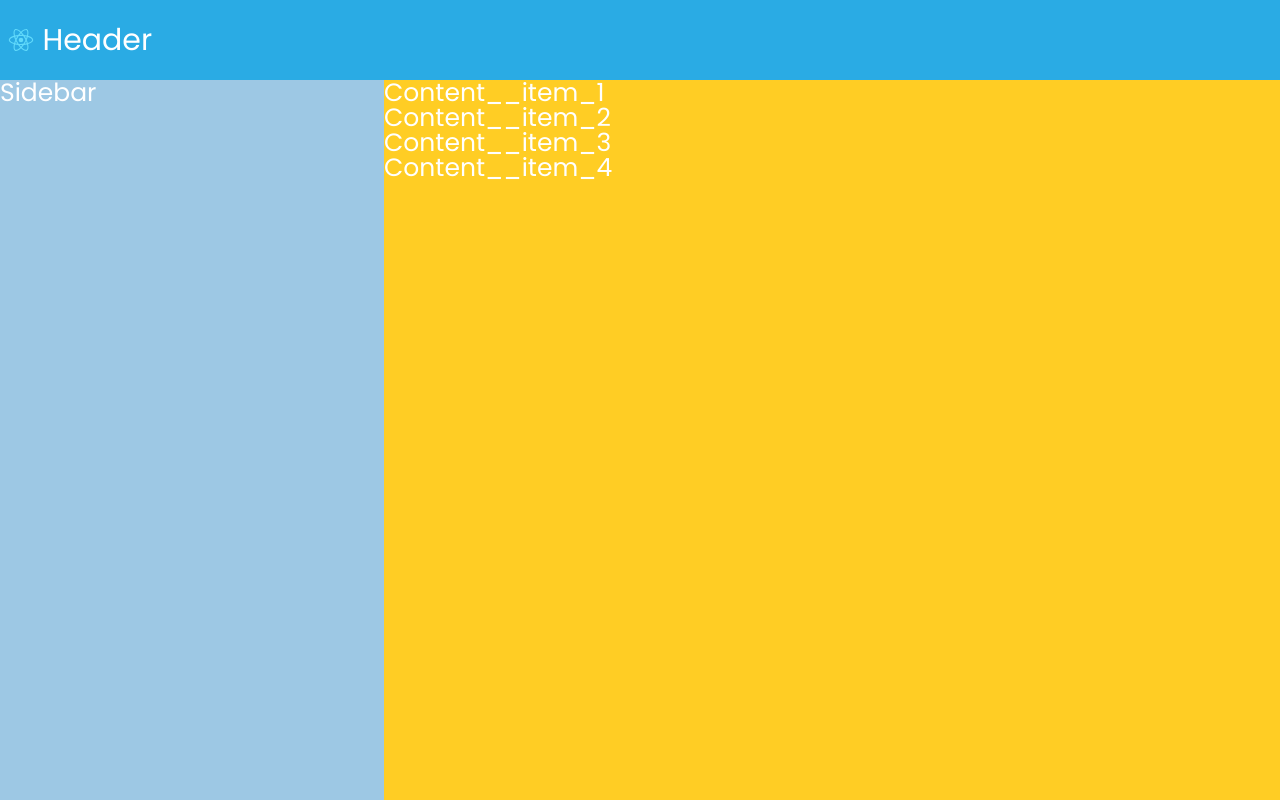
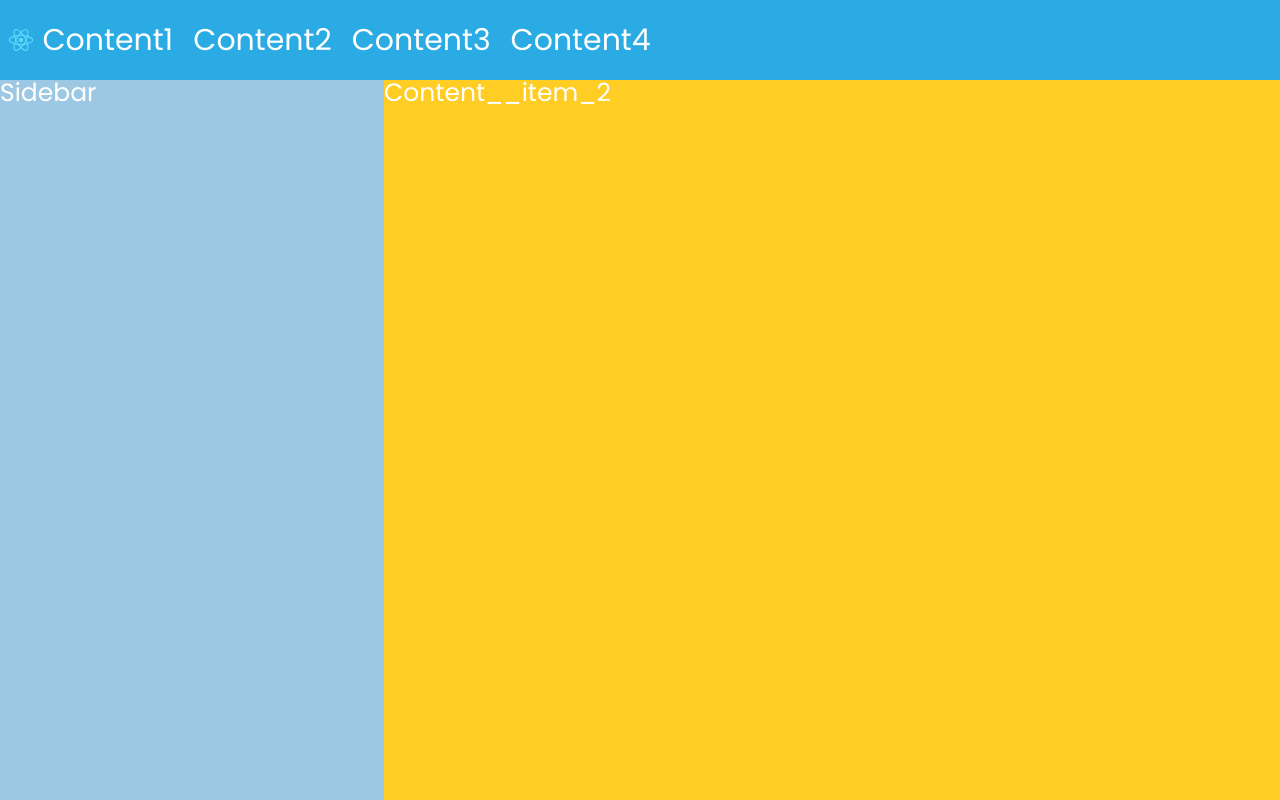
Before and after one commit to Dubovec-Vladislav/React-FP, a React (Create React App) app: page /2 in a window 1280 px wide. Built offline with nearby package versions, Linux system fonts and the light colour scheme.

Commit message:
Connecting links

```diff
--- a/src/App.css
+++ b/src/App.css
@@ -1,38 +1,176 @@
-.App {
-  text-align: center;
+@import url('https://fonts.googleapis.com/css2?family=Poppins:wght@400;500;700&display=swap');
+
+/*Обнуление*/
+* {
+    padding: 0;
+    margin: 0;
+    border: 0;
+    font-family: 'Poppins', sans-serif;
 }
 
-.App-logo {
-  height: 40vmin;
-  pointer-events: none;
+*,
+*:before,
+*:after {
+    -moz-box-sizing: border-box;
+    -webkit-box-sizing: border-box;
+    box-sizing: border-box;
 }
 
-@media (prefers-reduced-motion: no-preference) {
-  .App-logo {
-    animation: App-logo-spin infinite 20s linear;
-  }
+:focus,
+:active {
+    outline: none;
 }
 
-.App-header {
-  background-color: #282c34;
-  min-height: 100vh;
-  display: flex;
-  flex-direction: column;
-  align-items: center;
-  justify-content: center;
-  font-size: calc(10px + 2vmin);
-  color: white;
+a:focus,
+a:active {
+    outline: none;
 }
 
-.App-link {
-  color: #61dafb;
+nav,
+footer,
+header,
+aside {
+    display: block;
 }
 
-@keyframes App-logo-spin {
-  from {
-    transform: rotate(0deg);
-  }
-  to {
-    transform: rotate(360deg);
-  }
+html,
+body {
+    height: 100%;
+    width: 100%;
+    font-size: 100%;
+    line-height: 1;
+    font-size: 14px;
+    -ms-text-size-adjust: 100%;
+    -moz-text-size-adjust: 100%;
+    -webkit-text-size-adjust: 100%;
 }
+
+input,
+button,
+textarea {
+    font-family: inherit;
+}
+
+input::-ms-clear {
+    display: none;
+}
+
+button {
+    cursor: pointer;
+}
+
+button::-moz-focus-inner {
+    padding: 0;
+    border: 0;
+}
+
+a,
+a:visited {
+    text-decoration: none;
+}
+
+a:hover {
+    text-decoration: none;
+}
+
+ul li {
+    list-style: none;
+}
+
+img {
+    vertical-align: top;
+}
+
+h1,
+h2,
+h3,
+h4,
+h5,
+h6 {
+    font-size: inherit;
+    font-weight: 400;
+}
+
+/*--------------------*/
+
+.wrapper {
+    min-height: 100vh;
+    overflow: hidden;
+}
+
+.header__block {
+    display: flex;
+    color: #fff;
+    background-color: #2AABE4;
+    height: 10vh;
+    font-size: 30px;
+    align-items: center;
+}
+
+.header__logo {
+    max-width: 50px;
+}
+
+.header__menu {}
+
+.header__list {
+    display: flex;
+}
+
+.header__item {
+    margin: 0px 20px 0px 0px;
+}
+
+.header__link {
+    position: relative;
+    display: block;
+    color: #fff;
+    transition: 0.65s ease;
+}
+
+.header__link:hover {
+    background: linear-gradient(45deg, #FFCD24, #9DC8E4);
+    -webkit-background-clip: text;
+    -webkit-text-fill-color: transparent;
+}
+
+.header__link::before {
+    content: '';
+    position: absolute;
+    bottom: -5px;
+    left: 10%;
+    width: 0%;
+    height: 2px;
+    background-color: #fff;
+    transition: 0.35s ease;
+}
+
+.header__link:hover::before {
+    width: 80%;
+}
+
+.header__link:hover {}
+
+.header__logo img {
+    width: 100%;
+    height: 30px;
+}
+
+.main__container {
+    display: flex;
+}
+
+.sidebar__block {
+    flex: 1 1 30%;
+    color: #fff;
+    background-color: #9DC8E4;
+    height: 90vh;
+    font-size: 25px;
+}
+
+.content__block {
+    flex: 1 1 70%;
+    color: #fff;
+    background-color: #FFCD24;
+    font-size: 25px;
+}
--- a/src/Components/Content/Content-Components/Content-1.jsx
+++ b/src/Components/Content/Content-Components/Content-1.jsx
@@ -3,7 +3,9 @@ import React from 'react'
 
 function Content1(props) {
     return (
-        <div className="content__item content__item_1">Content__item_1</div>
+        <div class="content__block">
+            <div className="content__item content__item_1">Content__item_1</div>
+        </div>
     );
 };
 
--- a/src/Components/Content/Content-Components/Content-2.jsx
+++ b/src/Components/Content/Content-Components/Content-2.jsx
@@ -3,7 +3,9 @@ import React from 'react'
 
 function Content2(props) {
     return (
-        <div className="content__item content__item_2">Content__item_2</div>
+        <div class="content__block">
+            <div className="content__item content__item_2">Content__item_2</div>
+        </div>
     );
 };
 
--- a/src/Components/Content/Content-Components/Content-3.jsx
+++ b/src/Components/Content/Content-Components/Content-3.jsx
@@ -3,7 +3,9 @@ import React from 'react'
 
 function Content3(props) {
     return (
-        <div className="content__item content__item_3">Content__item_3</div>
+        <div class="content__block">
+            <div className="content__item content__item_3">Content__item_3</div>
+        </div>
     );
 };
 
--- a/src/Components/Content/Content-Components/Content-4.jsx
+++ b/src/Components/Content/Content-Components/Content-4.jsx
@@ -3,7 +3,9 @@ import React from 'react'
 
 function Content4(props) {
     return (
-        <div className="content__item content__item_4">Content__item_4</div>
+        <div class="content__block">
+            <div className="content__item content__item_4">Content__item_4</div>
+        </div>
     );
 };
 
--- a/src/Components/Content/Content.jsx
+++ b/src/Components/Content/Content.jsx
@@ -1,18 +1,21 @@
 import React from 'react'
-import Content1 from './Content-Components/Content-1';
-import Content2 from './Content-Components/Content-2';
-import Content3 from './Content-Components/Content-3';
-import Content4 from './Content-Components/Content-4';
+import Content1 from './Content-Components/Content-1'
+import Content2 from './Content-Components/Content-2'
+import Content3 from './Content-Components/Content-3'
+import Content4 from './Content-Components/Content-4'
+import { BrowserRouter, Routes, Route } from "react-router-dom"
 // import './React.css'
 
 function Content(props) {
     return (
-        <div className="content__block">
-            <Content1 />
-            <Content2 />
-            <Content3 />
-            <Content4 />
-        </div>
+        <BrowserRouter>
+            <Routes>
+                <Route path="/" element={<Content1 />} />
+                <Route path="/2" element={<Content2 />} />
+                <Route path="/3" element={<Content3 />} />
+                <Route path="/4" element={<Content4 />} />
+            </Routes>
+        </BrowserRouter>
     );
 };
 
--- a/src/Components/Header/Header.jsx
+++ b/src/Components/Header/Header.jsx
@@ -1,5 +1,5 @@
 import React from 'react'
-import logo from '../../logo.svg';
+import logo from '../../logo.svg'
 // import './React.css'
 
 function Header(props) {
@@ -8,7 +8,22 @@ function Header(props) {
             <div className="header__logo">
                 <img src={logo} alt="logo" />
             </div>
-            Header
+            <nav class="header__menu">
+                <ul class="header__list">
+                    <li class="header__item">
+                        <a href="/" class="header__link">Content1</a>
+                    </li>
+                    <li class="header__item">
+                        <a href="2" class="header__link">Content2</a>
+                    </li>
+                    <li class="header__item">
+                        <a href="3" class="header__link">Content3</a>
+                    </li>
+                    <li class="header__item">
+                        <a href="4" class="header__link">Content4</a>
+                    </li>
+                </ul>
+            </nav>
         </div>
     );
 };
```
Also changed, not shown: src/App.js (+4 -4 lines).
